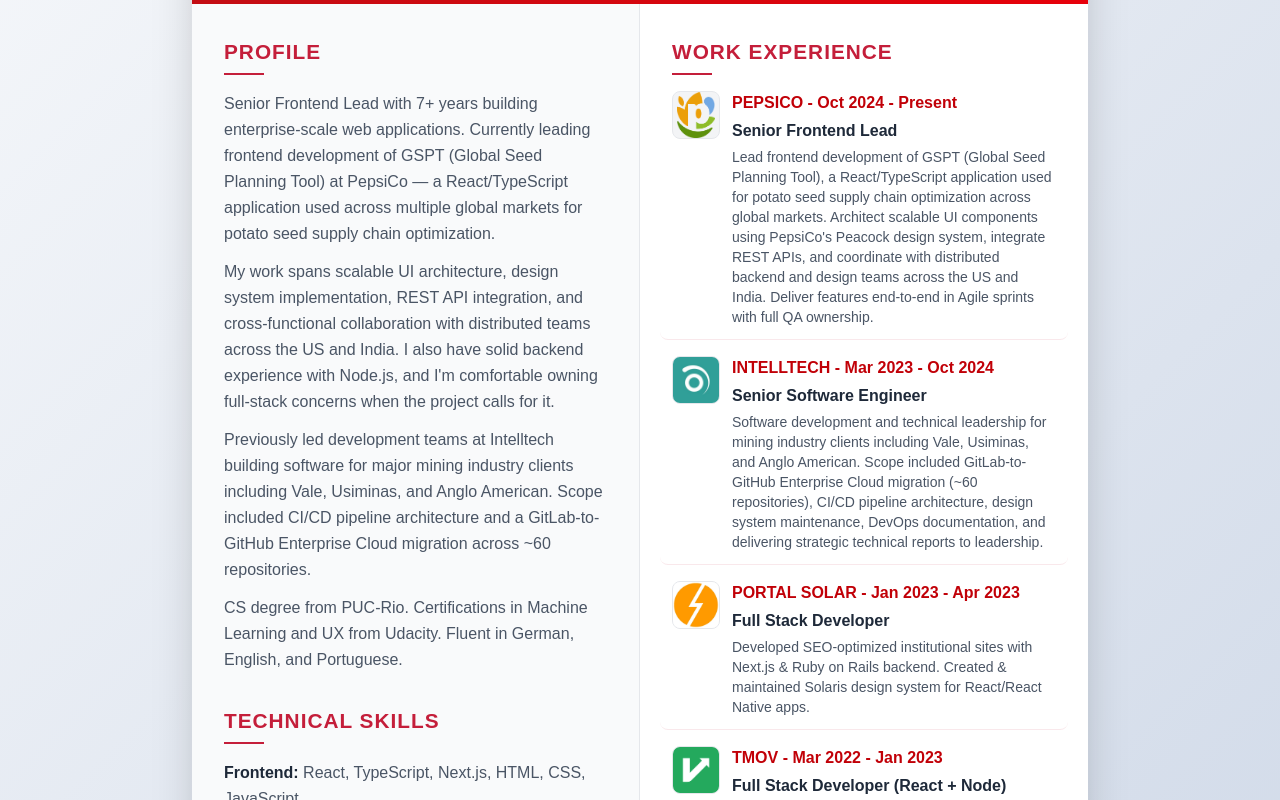
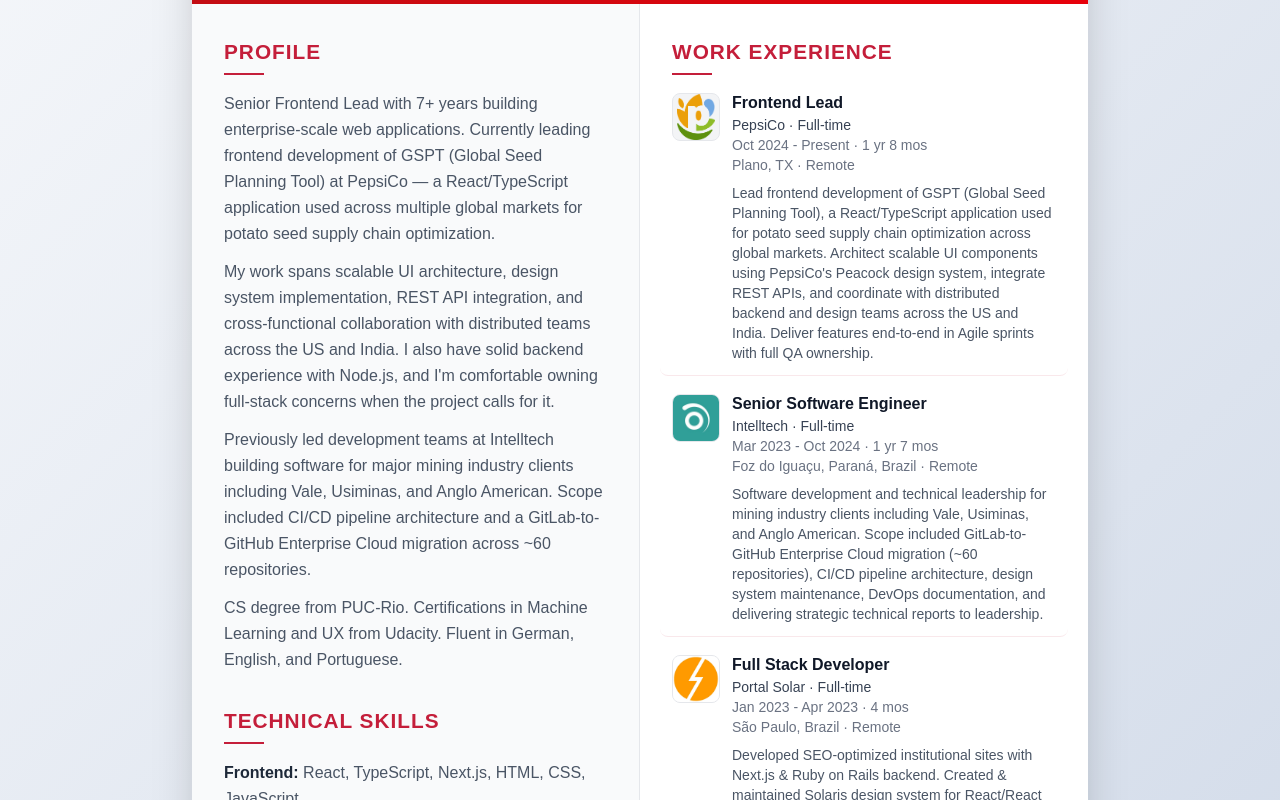
Before and after one commit to davidjentjens/david-resume, a Next.js app: page / in a window 1280 px wide. Shown: the part 160-960 px from the top of the page. Built offline with nearby package versions, Linux system fonts and the light colour scheme.

Commit message:
Redesign experience section to LinkedIn-style format
Show role title, company, employment type, date range with duration,
and location on each entry. Flat structure without sub-positions.

```diff
--- a/src/app/components/Experience.tsx
+++ b/src/app/components/Experience.tsx
@@ -5,36 +5,56 @@
 export default function Experience() {
   const experiences = [
     {
-      title: "PEPSICO - Oct 2024 - Present",
-      company: "Senior Frontend Lead",
+      title: "Frontend Lead",
+      company: "PepsiCo",
+      type: "Full-time",
+      period: "Oct 2024 - Present",
+      duration: "1 yr 8 mos",
+      location: "Plano, TX · Remote",
       description: "Lead frontend development of GSPT (Global Seed Planning Tool), a React/TypeScript application used for potato seed supply chain optimization across global markets. Architect scalable UI components using PepsiCo's Peacock design system, integrate REST APIs, and coordinate with distributed backend and design teams across the US and India. Deliver features end-to-end in Agile sprints with full QA ownership.",
       logo: "/pepsico-logo.png",
       website: "https://www.pepsico.com"
     },
     {
-      title: "INTELLTECH - Mar 2023 - Oct 2024",
-      company: "Senior Software Engineer",
+      title: "Senior Software Engineer",
+      company: "Intelltech",
+      type: "Full-time",
+      period: "Mar 2023 - Oct 2024",
+      duration: "1 yr 7 mos",
+      location: "Foz do Iguaçu, Paraná, Brazil · Remote",
       description: "Software development and technical leadership for mining industry clients including Vale, Usiminas, and Anglo American. Scope included GitLab-to-GitHub Enterprise Cloud migration (~60 repositories), CI/CD pipeline architecture, design system maintenance, DevOps documentation, and delivering strategic technical reports to leadership.",
       logo: "/intelltech-logo.jpeg",
       website: "https://intelltech.com.br"
     },
     {
-      title: "PORTAL SOLAR - Jan 2023 - Apr 2023",
-      company: "Full Stack Developer",
+      title: "Full Stack Developer",
+      company: "Portal Solar",
+      type: "Full-time",
+      period: "Jan 2023 - Apr 2023",
+      duration: "4 mos",
+      location: "São Paulo, Brazil · Remote",
       description: "Developed SEO-optimized institutional sites with Next.js & Ruby on Rails backend. Created & maintained Solaris design system for React/React Native apps.",
       logo: "/portal-solar-logo.jpg",
       website: "https://www.portalsolar.com.br"
     },
     {
-      title: "TMOV - Mar 2022 - Jan 2023",
-      company: "Full Stack Developer (React + Node)",
+      title: "Full Stack Developer (React + Node)",
+      company: "Tmov",
+      type: "Full-time",
+      period: "Mar 2022 - Jan 2023",
+      duration: "11 mos",
+      location: "Londrina, Paraná, Brazil · Remote",
       description: "Built transportation logistics platform connecting cargo shippers with truckers. Tech stack: React, Node.js, .NET Core, SQL Server.",
       logo: "/tmov-logo.png",
       website: "https://tmov.com.br"
     },
     {
-      title: "ICA PUC-RIO - Aug 2018 - Mar 2022",
-      company: "Full Stack Developer & Software Engineer Intern",
+      title: "Full Stack Developer & Software Engineer Intern",
+      company: "ICA PUC-Rio",
+      type: "Full-time",
+      period: "Aug 2018 - Mar 2022",
+      duration: "3 yrs 8 mos",
+      location: "Rio de Janeiro, Brazil",
       description: "Developed React interfaces & AI solutions for enterprise clients including Petrobras & Intel. Full-stack development using React, Node.js, C#, and Python across multiple high-impact projects.",
       logo: "/ica-puc-rio-logo.jpeg",
       website: "https://ica.ele.puc-rio.br/"
@@ -53,7 +73,7 @@
             rel="noopener noreferrer"
             className="item flex items-start gap-3 cursor-pointer rounded-lg !p-3 -m-3"
           >
-            <div className="w-12 h-12 flex-shrink-0 rounded-lg overflow-hidden bg-gray-100 border border-gray-200">
+            <div className="w-12 h-12 flex-shrink-0 rounded-lg overflow-hidden bg-gray-100 border border-gray-200 mt-0.5">
               <Image
                 src={exp.logo}
                 alt={`${exp.company} logo`}
@@ -65,8 +85,10 @@
               />
             </div>
             <div className="flex-1">
-              <div className="font-bold text-red-700 mb-1 group-hover:underline">{exp.title}</div>
-              <div className="font-bold text-gray-800 mb-1">{exp.company}</div>
+              <div className="font-bold text-gray-900">{exp.title}</div>
+              <div className="text-gray-700 text-sm">{exp.company} · {exp.type}</div>
+              <div className="text-gray-500 text-sm">{exp.period} · {exp.duration}</div>
+              <div className="text-gray-500 text-sm mb-2">{exp.location}</div>
               <div className="text-gray-600 text-sm">{exp.description}</div>
             </div>
           </a>
```
